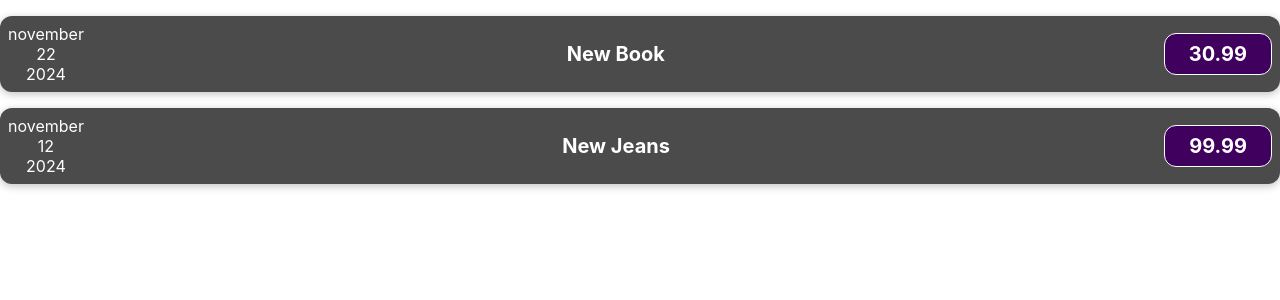
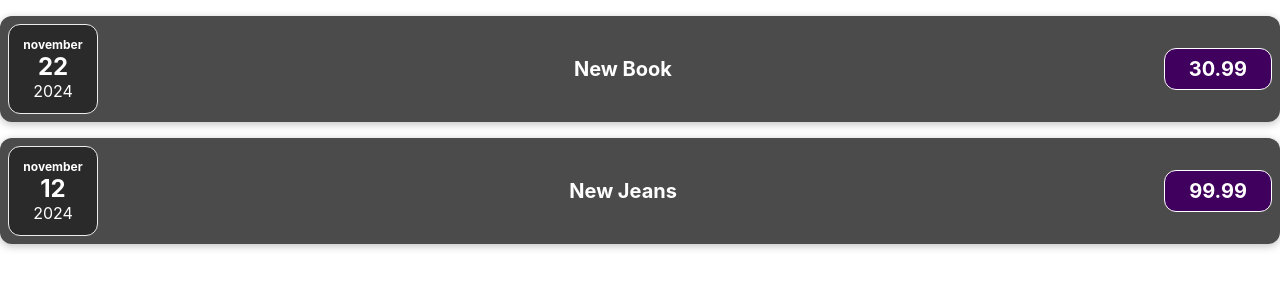
Before and after one commit to RaunoValk/expenses, a React (Create React App) app: page / in a window 1280 px wide. Shown: the top 300 px of the page. Built offline with nearby package versions, Linux system fonts and the light colour scheme.

Commit message:
Adding CSS to ExpenseDate

```diff
--- /dev/null
+++ b/src/components/ExpenseDate.css
@@ -0,0 +1,26 @@
+.expense-date {
+    display: flex;
+    flex-direction: column;
+    width: 5.5rem;
+    height: 5.5rem;
+    border: 1px solid #ececec;
+    background-color: #2a2a2a;
+    color: white;
+    border-radius: 12px;
+    align-items: center;
+    justify-content: center;
+}
+
+.expense-date__month {
+    font-size: 0.75rem;
+    font-weight: bold;
+}
+
+.expense-date__year {
+    font-size: 0.75rem;
+}
+
+.expense-date__day {
+    font-size: 1.5rem;
+    font-weight: bold;
+}
--- a/src/components/ExpenseDate.js
+++ b/src/components/ExpenseDate.js
@@ -1,4 +1,4 @@
-import './ExpenseItem.css'
+import './ExpenseDate.css'
 
 const ExpenseDate = (props) => {
     const month = props.date.toLocaleString('et-EE',{month: 'long'})
@@ -6,10 +6,10 @@
     const year = props.date.getFullYear()
 
     return(
-            <div>
-                <div>{month}</div>
-                <div>{day}</div>
-                <div>{year}</div>
+            <div className='expense-date'>
+                <div className='expense-date__month'>{month}</div>
+                <div className='expense-date__day'>{day}</div>
+                <div className='expense-date__yea'>{year}</div>
             </div>
         )
     }
```
